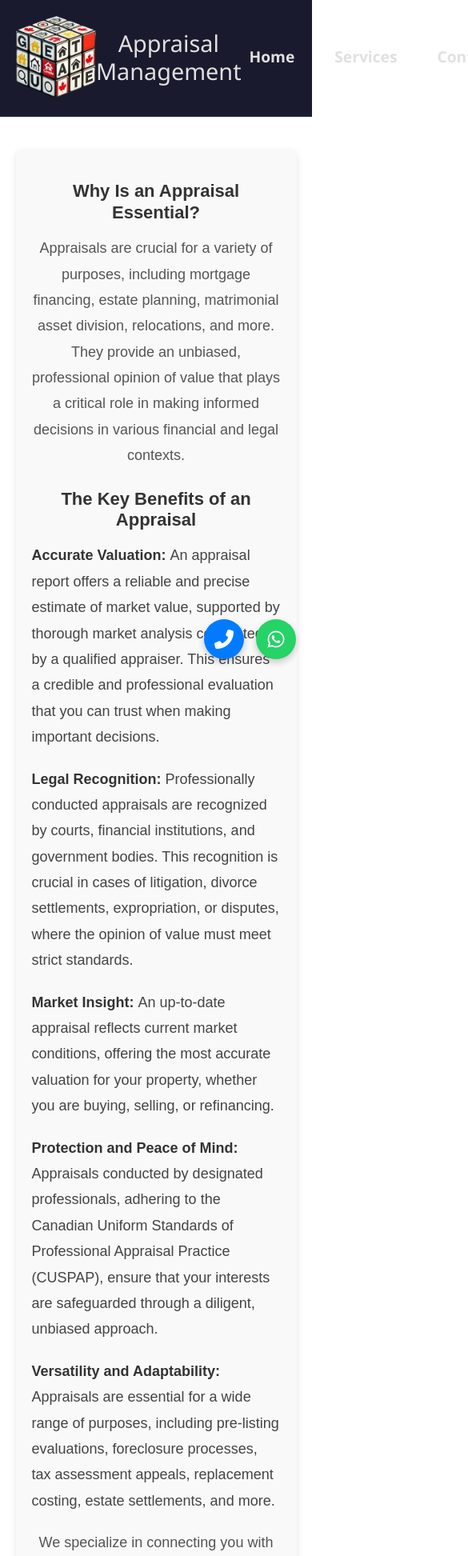
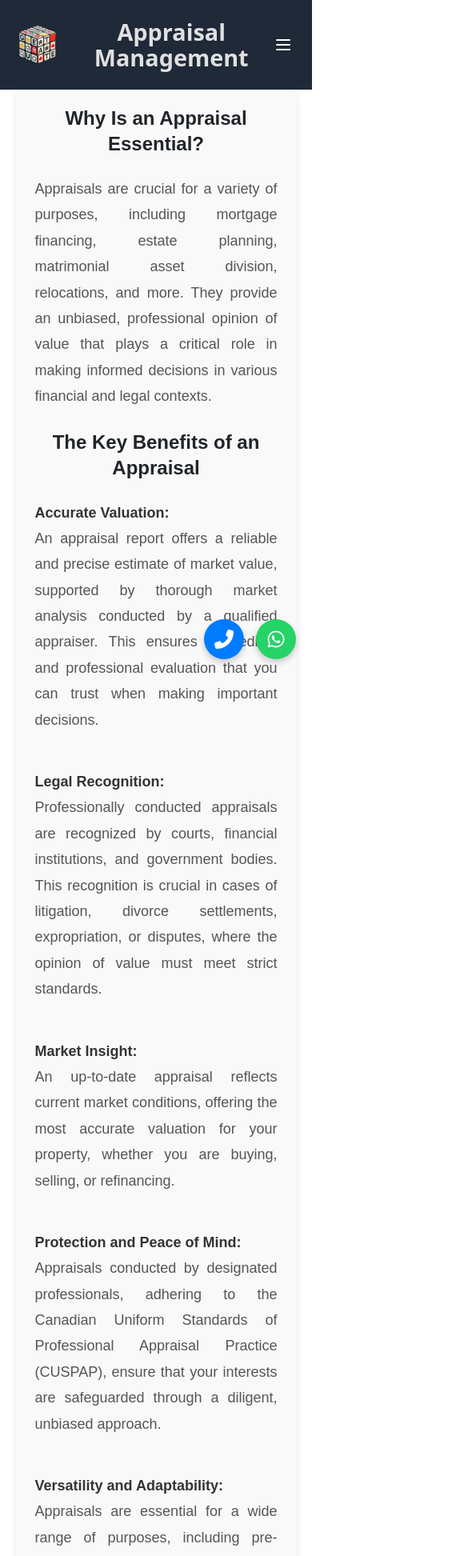
Before and after one commit to Droko1982/freelanzer-quote-appraiser, an Angular app: page / in a window 390 px wide. Shown: the top 1945 px of the page at 80% size, 585 px wide, since content can reach past the window. Built offline with nearby package versions, Linux system fonts and the light colour scheme.

Commit message:
Responsive para Movil

```diff
--- a/src/app/components/header/header.component.html
+++ b/src/app/components/header/header.component.html
@@ -1,14 +1,33 @@
 <div>
-    <header class="header">
-        <div class="header-content">
-            <img src="../../../assets/logo.png" alt="Logo" class="logo">
-            <h1>Appraisal Management</h1>
+    <header class="bg-gray-800 text-white py-4">
+        <div class="header-content max-w-7xl mx-auto flex items-center justify-between px-4">
+            <!-- Logo y Título -->
+            <div class="flex items-center space-x-4">
+                <img src="../../../assets/logo.png" alt="Logo" class="w-12 h-12">
+                <h1 class="text-2xl font-semibold">Appraisal Management</h1>
+            </div>
 
-            <nav class="nav-bar">
-                <a href="" routerLink="/" class="nav-link">Home</a>
-                <a href="" routerLink="/services" class="nav-link">Services</a>
-                <a href="" routerLink="/contact" class="nav-link">Contact</a>
+            <!-- Navegación (visible en pantallas grandes) -->
+            <nav class="hidden md:flex space-x-6">
+                <a href="" routerLink="/" class="nav-link hover:text-gray-300 transition-colors">Home</a>
+                <a href="" routerLink="/services" class="nav-link hover:text-gray-300 transition-colors">Services</a>
+                <a href="" routerLink="/contact" class="nav-link hover:text-gray-300 transition-colors">Contact</a>
             </nav>
+
+            <!-- Menú hamburguesa (visible en pantallas pequeñas) -->
+            <button (click)="toggleMenu()" class="md:hidden flex items-center text-white focus:outline-none">
+                <svg class="w-6 h-6" fill="none" stroke="currentColor" viewBox="0 0 24 24" xmlns="http://www.w3.org/2000/svg">
+                    <path stroke-linecap="round" stroke-linejoin="round" stroke-width="2" d="M4 6h16M4 12h16M4 18h16"></path>
+                </svg>
+            </button>
         </div>
+        @if (isMenuOpen) {
+        <!-- Menú desplegable (solo en dispositivos móviles) -->
+        <nav  class="md:hidden px-4 pt-2 pb-4">
+            <a href="" routerLink="/" class="block py-2 text-gray-300 hover:text-white">Home</a>
+            <a href="" routerLink="/services" class="block py-2 text-gray-300 hover:text-white">Services</a>
+            <a href="" routerLink="/contact" class="block py-2 text-gray-300 hover:text-white">Contact</a>
+        </nav>
+    }
     </header>
 </div>
--- a/src/app/components/header/header.component.ts
+++ b/src/app/components/header/header.component.ts
@@ -9,4 +9,9 @@ import { Component } from '@angular/core';
 })
 export class HeaderComponent {
 
+  isMenuOpen = false;
+
+  toggleMenu() {
+    this.isMenuOpen = !this.isMenuOpen;
+  }
 }
--- a/src/app/components/home/home.component.html
+++ b/src/app/components/home/home.component.html
@@ -1,77 +1,77 @@
-<div class="home-container">
-    <h2 class="centered-title">Why Is an Appraisal Essential?</h2>
+<div class="home-container max-w-3xl mx-auto px-4 py-8 space-y-6">
+    <!-- Título -->
+    <h2 class="text-center text-2xl font-bold mb-4">Why Is an Appraisal Essential?</h2>
 
-    <p>Appraisals are crucial for a variety of purposes, including mortgage financing, estate planning, matrimonial
+    <!-- Descripción inicial -->
+    <p class="text-justify leading-relaxed">
+        Appraisals are crucial for a variety of purposes, including mortgage financing, estate planning, matrimonial
         asset division, relocations, and more. They provide an unbiased, professional opinion of value that plays a
-        critical role in making informed decisions in various financial and legal contexts.</p>
+        critical role in making informed decisions in various financial and legal contexts.
+    </p>
 
-    <h2 class="centered-title">The Key Benefits of an Appraisal</h2>
+    <!-- Beneficios clave -->
+    <h2 class="text-center text-2xl font-bold mt-8">The Key Benefits of an Appraisal</h2>
 
-    <ul>
-        <li>
-            <strong>
-                Accurate Valuation:
-            </strong>
+    <ul class="space-y-4 mt-4">
+        <li class="flex flex-col">
+            <strong class="font-semibold">Accurate Valuation:</strong>
+            <p class="text-justify leading-relaxed">
                 An appraisal report offers a reliable and precise estimate of market value, supported
                 by thorough market analysis conducted by a qualified appraiser. This ensures a credible
                 and professional evaluation that you can trust when making important decisions.
+            </p>
         </li>
-        <li>
-            <strong>
-                Legal Recognition:
-            </strong>
+        <li class="flex flex-col">
+            <strong class="font-semibold">Legal Recognition:</strong>
+            <p class="text-justify leading-relaxed">
                 Professionally conducted appraisals are recognized by courts, financial institutions, and
                 government bodies. This recognition is crucial in cases of litigation, divorce settlements,
                 expropriation, or disputes, where the opinion of value must meet strict standards.
+            </p>
         </li>
-        <li>
-            <strong>
-                Market Insight:
-            </strong>
+        <li class="flex flex-col">
+            <strong class="font-semibold">Market Insight:</strong>
+            <p class="text-justify leading-relaxed">
                 An up-to-date appraisal reflects current market conditions, offering the
                 most accurate valuation for your property, whether you are buying, selling,
                 or refinancing.
+            </p>
         </li>
-        <li>
-            <strong>
-                Protection and Peace of Mind:
-            </strong>
+        <li class="flex flex-col">
+            <strong class="font-semibold">Protection and Peace of Mind:</strong>
+            <p class="text-justify leading-relaxed">
                 Appraisals conducted by designated professionals, adhering to
                 the Canadian Uniform Standards of Professional Appraisal Practice (CUSPAP),
-            ensure that your interests are
-            safeguarded through a diligent, unbiased approach.
+                ensure that your interests are safeguarded through a diligent, unbiased approach.
+            </p>
         </li>
-        <li>
-            <strong>
-                Versatility and Adaptability:
-            </strong>
-            Appraisals are essential for a wide range of purposes,
-            including pre-listing evaluations, foreclosure processes, tax assessment appeals,
-            replacement costing,
-            estate settlements, and more.
+        <li class="flex flex-col">
+            <strong class="font-semibold">Versatility and Adaptability:</strong>
+            <p class="text-justify leading-relaxed">
+                Appraisals are essential for a wide range of purposes, including pre-listing evaluations, foreclosure
+                processes, tax assessment appeals, replacement costing, estate settlements, and more.
+            </p>
         </li>
     </ul>
 
-    <p>
-        We specialize in connecting you with reputable, recognized, and registered appraisal
-        companies that provide
-        expert services tailored to your specific needs. Whether you’re planning for the future,
-        navigating a legal
-        matter, or seeking a property valuation for financial purposes, we can guide you to the
-        right professionals who
+    <!-- Texto final -->
+    <p class="text-justify leading-relaxed mt-4">
+        We specialize in connecting you with reputable, recognized, and registered appraisal companies that provide
+        expert services tailored to your specific needs. Whether you’re planning for the future, navigating a legal
+        matter, or seeking a property valuation for financial purposes, we can guide you to the right professionals who
         adhere to the highest industry standards.
     </p>
 
-    <p>
-        <strong>
-            Contact Us today
-        </strong>
-        to discuss your appraisal needs and benefit from our professional advice. Let
+    <p class="text-center leading-relaxed mt-4">
+        <strong>Contact Us today</strong> to discuss your appraisal needs and benefit from our professional advice. Let
         us help you make informed decisions with confidence.
     </p>
 
-    <!-- Get a Quote Button -->
-    <div class="button-container">
-        <li><a href="" routerLink="/contact" class="quote-button">Get a Quote Now</a></li>
+    <!-- Botón de cotización -->
+    <div class="text-center mt-6">
+        <a href="" routerLink="/contact"
+            class="quote-button inline-block px-6 py-2 bg-blue-500 text-white font-semibold rounded-md hover:bg-blue-600 transition-colors">
+            Get a Quote Now
+        </a>
     </div>
 </div>
```
Lines whose indentation alone changed are shown as unchanged.
